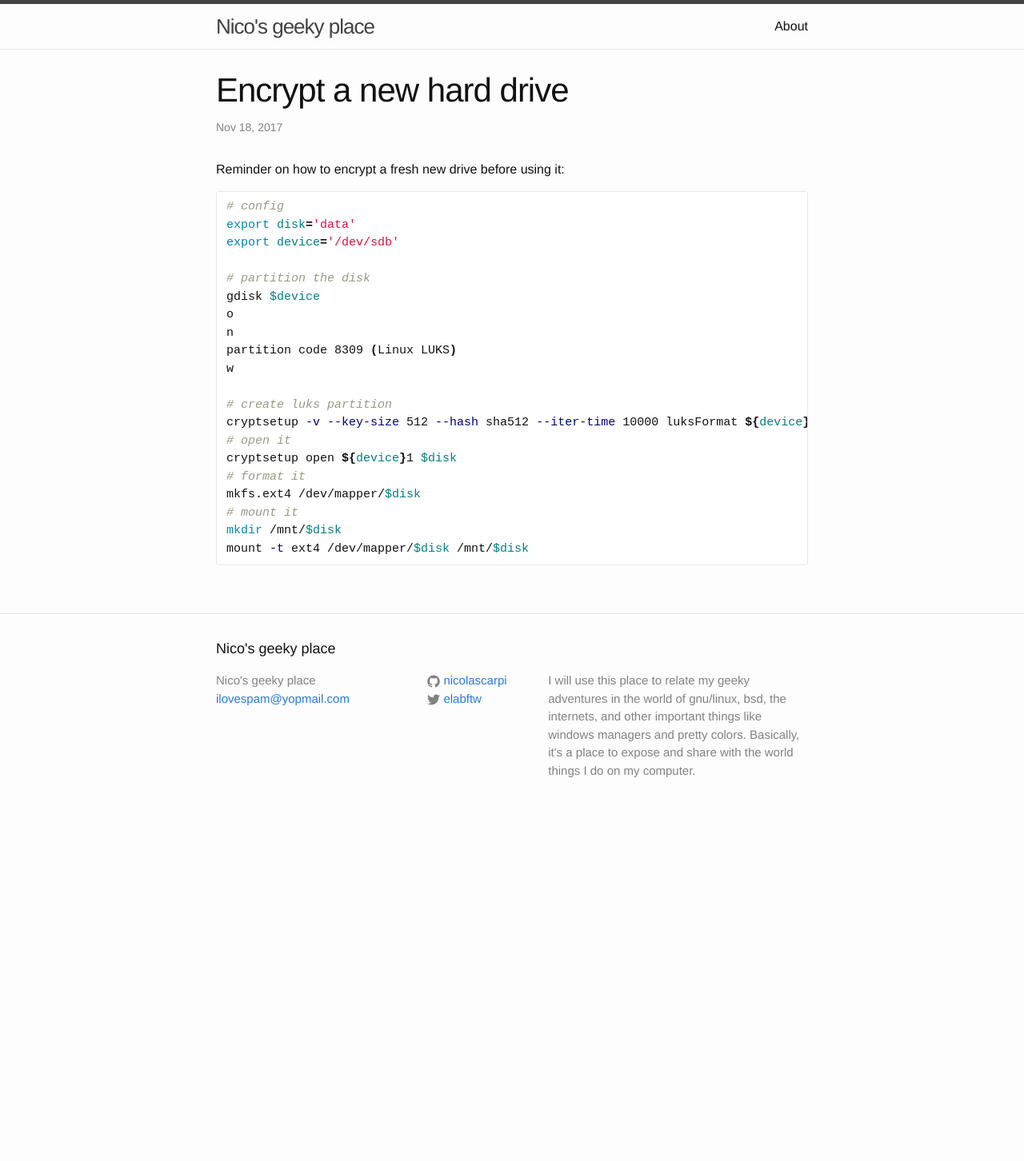
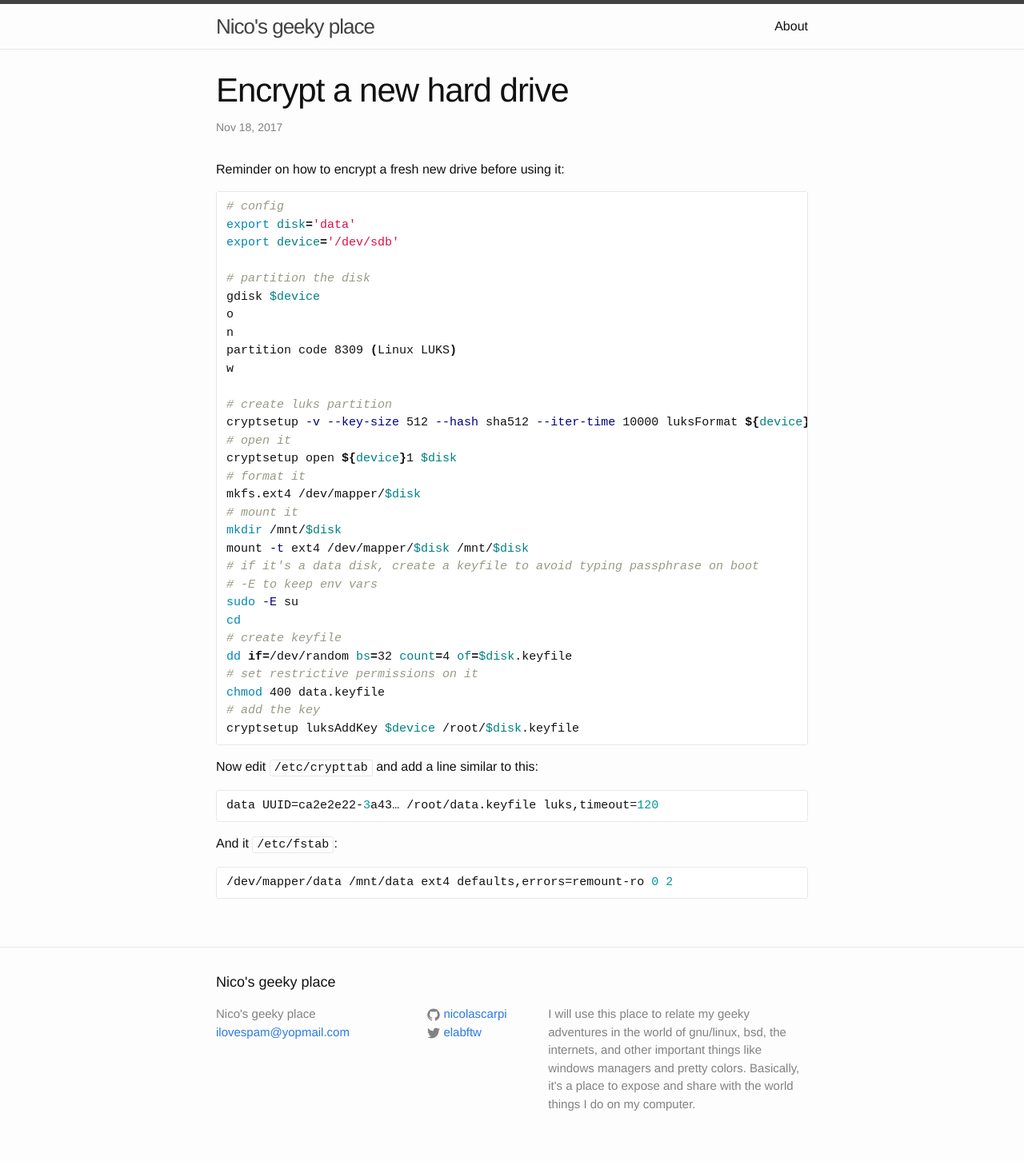
Before and after one commit to NicolasCARPi/nicolascarpi.github.io, a Jekyll site: the page built from _posts/2017-11-18-encrypt-disk.markdown, in a window 1280 px wide. Shown: the whole page at 80% size. Built offline with Jekyll 4.4.1, drawn with Linux system fonts in a browser that asks for light colours; before the commit the page ends 1035 px from its top, so only the background shows below that.

Commit message:
add keyfile steps

```diff
--- a/_posts/2017-11-18-encrypt-disk.markdown
+++ b/_posts/2017-11-18-encrypt-disk.markdown
@@ -27,4 +27,26 @@ mkfs.ext4 /dev/mapper/$disk
 # mount it
 mkdir /mnt/$disk
 mount -t ext4 /dev/mapper/$disk /mnt/$disk
+# if it's a data disk, create a keyfile to avoid typing passphrase on boot
+# -E to keep env vars
+sudo -E su
+cd
+# create keyfile
+dd if=/dev/random bs=32 count=4 of=$disk.keyfile
+# set restrictive permissions on it
+chmod 400 data.keyfile
+# add the key
+cryptsetup luksAddKey $device /root/$disk.keyfile
 ~~~
+
+Now edit `/etc/crypttab` and add a line similar to this:
+
+~~~conf
+data UUID=ca2e2e22-3a43… /root/data.keyfile luks,timeout=120
+~~~
+
+And it `/etc/fstab`:
+
+~~~conf
+/dev/mapper/data /mnt/data ext4 defaults,errors=remount-ro 0 2
+~~~
```
